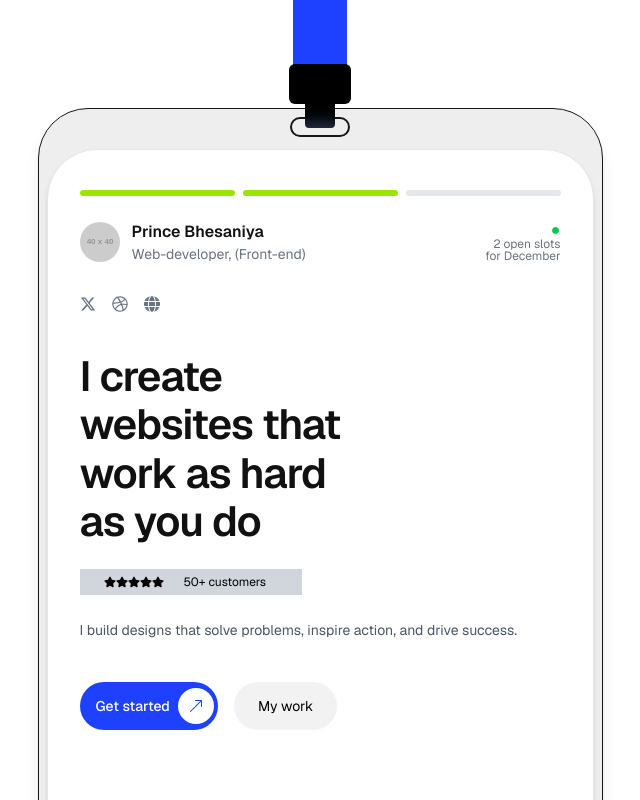
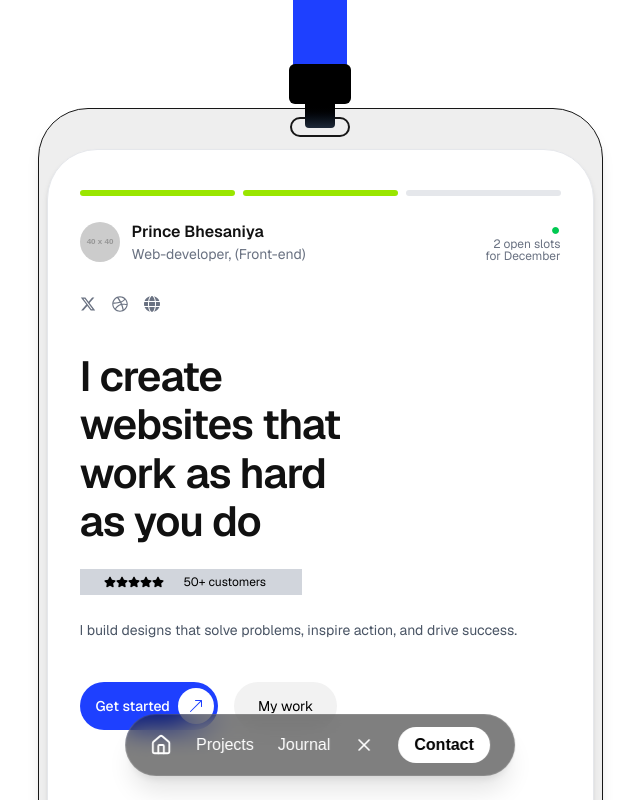
Before and after one commit to PrinceBhesaniya28/prince_portfolio, a Next.js app: page / in a window 1280 px wide. Shown: the top 800 px of the page, without its empty margins (320-960 px from the left). Built offline with nearby package versions, Linux system fonts and the light colour scheme.

Commit message:
floating navbar added

```diff
--- a/package.json
+++ b/package.json
@@ -22,9 +22,11 @@
     "@types/node": "^20",
     "@types/react": "^19",
     "@types/react-dom": "^19",
+    "autoprefixer": "^10.4.21",
     "eslint": "^9",
     "eslint-config-next": "15.3.2",
-    "tailwindcss": "^4",
+    "postcss": "^8.5.3",
+    "tailwindcss": "^4.1.7",
     "typescript": "^5"
   }
 }
--- /dev/null
+++ b/src/app/components/BottomNav.tsx
@@ -0,0 +1,50 @@
+import Link from "next/link";
+import { Home, NotebookText, X } from "lucide-react";
+
+const BottomDock = () => {
+  return (
+    <div className="fixed bottom-6 left-1/2 -translate-x-1/2 z-50 w-fit px-6 py-3 rounded-full shadow-xl border border-white/10 bg-black/50 backdrop-blur-md flex items-center gap-6 text-white">
+      {/* Home Icon */}
+      <Link
+        href="/"
+        className="text-white hover:text-gray-300 transition-colors duration-200"
+      >
+        <Home size={22} />
+      </Link>
+
+      {/* Projects */}
+      <Link
+        href="/projects"
+        className="text-white font-medium hover:text-gray-300 transition-colors duration-200"
+      >
+        Projects
+      </Link>
+
+      {/* Journal */}
+      <Link
+        href="/journal"
+        className="flex items-center gap-2 text-white hover:text-gray-300 transition-colors duration-200"
+      >
+        <span className="hidden sm:inline font-medium">Journal</span>
+      </Link>
+
+      {/* X Icon */}
+      <Link
+        href="/close"
+        className="text-white hover:text-gray-300 transition-colors duration-200"
+      >
+        <X size={20} />
+      </Link>
+
+      {/* Contact Button */}
+      <Link
+        href="/contact"
+        className="bg-white text-black px-4 py-1.5 rounded-full font-semibold transition-colors duration-300 hover:bg-[#1E40FF] hover:text-white"
+      >
+        Contact
+      </Link>
+    </div>
+  );
+};
+
+export default BottomDock;
--- a/src/app/page.tsx
+++ b/src/app/page.tsx
@@ -1,12 +1,14 @@
 import React from "react";
 import Hero from "./components/Hero";
+import BottomNav from "./components/BottomNav";
 
 export default function HomePage() {
   return (
     // <main className="overflow-hidden">
-      <div className="flex flex-col flex-grow sm:block w-full h-full">
-        <Hero />
-      </div>
+    <div className="flex flex-col flex-grow sm:block w-full h-full">
+      <Hero />
+      <BottomNav />
+    </div>
     // </main>
   );
 };
```
Also changed, not shown: 1 other file (tests, documents, lock files or other folders).
